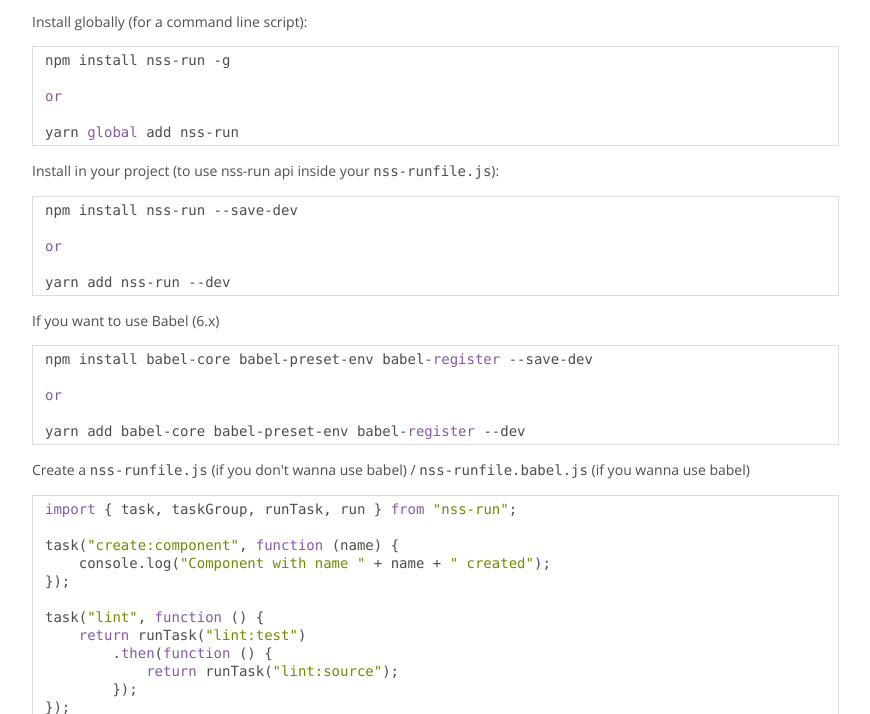
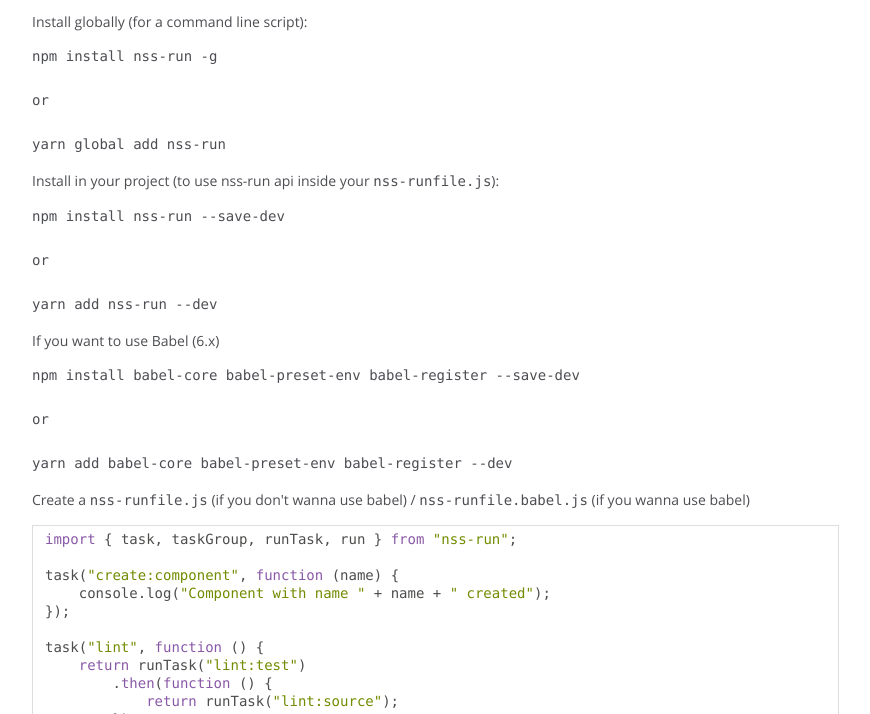
Before and after one commit to fkrauthan/nss-run, a website: page docs/index.html in a window 1280 px wide. Shown: the part 726-1440 px from the top of the page, without its empty margins (0-870 px from the left). Drawn offline with Linux system fonts and the light colour scheme.

Commit message:
Updated doc's

```diff
--- a/docs/index.html
+++ b/docs/index.html
@@ -43,7 +43,8 @@
 
 
     <section>
-        <article><h1>nss-run <a href="https://badge.fury.io/js/nss-run"><img src="https://badge.fury.io/js/nss-run.svg" alt="npm version"></a></h1><p>nss-run (not so simple run) is a very simplistic build tool.</p>
+        <article><h1>nss-run <a href="https://badge.fury.io/js/nss-run"><img src="https://badge.fury.io/js/nss-run.svg" alt="npm version"></a></h1>
+<p>nss-run (not so simple run) is a very simplistic build tool.</p>
 <p>You can find the source code on <a href="https://github.com/fkrauthan/nss-run/">github</a>.</p>
 <p>Instead of something like <code>gulp</code> or <code>grunt</code> where you are
 required to execute all your build steps thru plugins <code>nss-run</code>
@@ -54,22 +55,29 @@
 This change allows way more complex tasks. In most cases it should be very simply to migrate.
 Please take a look at the UPGRADE documentation!</p>
 </blockquote>
-<h2>Get started</h2><p>Install globally (for a command line script):</p>
-<pre class="prettyprint source"><code>npm install nss-run -g
+<h2>Get started</h2>
+<p>Install globally (for a command line script):</p>
+<pre><code>npm install nss-run -g
 
 or
 
-yarn global add nss-run</code></pre><p>Install in your project (to use nss-run api inside your <code>nss-runfile.js</code>):</p>
-<pre class="prettyprint source"><code>npm install nss-run --save-dev
+yarn global add nss-run
+</code></pre>
+<p>Install in your project (to use nss-run api inside your <code>nss-runfile.js</code>):</p>
+<pre><code>npm install nss-run --save-dev
 
 or
 
-yarn add nss-run --dev</code></pre><p>If you want to use Babel (6.x)</p>
-<pre class="prettyprint source"><code>npm install babel-core babel-preset-env babel-register --save-dev
+yarn add nss-run --dev
+</code></pre>
+<p>If you want to use Babel (6.x)</p>
+<pre><code>npm install babel-core babel-preset-env babel-register --save-dev
 
 or
 
-yarn add babel-core babel-preset-env babel-register --dev</code></pre><p>Create a <code>nss-runfile.js</code> (if you don't wanna use babel) / <code>nss-runfile.babel.js</code> (if you wanna use babel)</p>
+yarn add babel-core babel-preset-env babel-register --dev
+</code></pre>
+<p>Create a <code>nss-runfile.js</code> (if you don't wanna use babel) / <code>nss-runfile.babel.js</code> (if you wanna use babel)</p>
 <pre class="prettyprint source lang-javascript"><code>import { task, taskGroup, runTask, run } from &quot;nss-run&quot;;
 
 task(&quot;create:component&quot;, function (name) {
@@ -96,18 +104,23 @@
 task(&quot;lint:source&quot;, async () => {
     await run(&quot;eslint ./src&quot;);
     // Do something else here
-});</code></pre><p>Run:</p>
+});
+</code></pre>
+<p>Run:</p>
 <pre class="prettyprint source"><code>nss-run create:component test
 nss-run lint
 nss-run lint:test
-nss-run lint:test:unit</code></pre><p>Tips:</p>
+nss-run lint:test:unit
+</code></pre>
+<p>Tips:</p>
 <ul>
 <li><code>./node_modules/.bin/</code> is included into PATH when running commands by <code>nss-run</code> api method</li>
 <li>Executing <code>nss-run</code> command without arguments displays list of all available tasks (+ description if available)</li>
 <li><code>nss-run</code> will automatic require <code>babel-register</code> if it can not find a <code>nss-runfile.js</code> but
 a <code>nss-runfile.babel.js</code> before including the runfile.</li>
 </ul>
-<h2>Why nss-run?</h2><p>Is there really a need for a new build tool? We already have Grunt, Gulp,
+<h2>Why nss-run?</h2>
+<p>Is there really a need for a new build tool? We already have Grunt, Gulp,
 npm scripts, Makefile, runjs and many more.</p>
 <p>Gulp and Grunt are very complex and require special plugins to run the tools
 that make our nodejs development environment.</p>
@@ -127,7 +140,10 @@
 favorite tool available thru your build tool. I tried to combine my favorite part
 of gulp (the task definition system) and the simplicity of runjs to create a simpel
 (but not so simple ;)) build tool for any project size.</p>
-<h2>API</h2><pre class="prettyprint source lang-javascript"><code>import { task, taskGroup, runTask, run } from &quot;nss-run&quot;;</code></pre><p><strong>task(name, cb[, options])</strong></p>
+<h2>API</h2>
+<pre class="prettyprint source lang-javascript"><code>import { task, taskGroup, runTask, run } from &quot;nss-run&quot;;
+</code></pre>
+<p><strong>task(name, cb[, options])</strong></p>
 <p>Register a new task with the given name (do not use spaces in your name). If the task is
 going to be called the provided callback will be executed. A task might return a <code>Promise</code>
 to wait for async code to complete. Otherwise the task will be finished as soon as the
@@ -136,7 +152,9 @@
 <pre class="prettyprint source lang-javascript"><code>{
     description: ..., // provide a description for this task for the task list output (String)
     hidden: ..., // Hide this task from the task list output (true/false) - default: false
-}</code></pre><p>Examples:</p>
+}
+</code></pre>
+<p>Examples:</p>
 <pre class="prettyprint source lang-javascript"><code>task(&quot;test&quot;, function () {
     // my task logic here
 });
@@ -144,7 +162,9 @@
     // my task logic here
 }, {
     description: &quot;My test description&quot;
-});</code></pre><p><strong>taskGroup(name, tasksToExecute[, options])</strong></p>
+});
+</code></pre>
+<p><strong>taskGroup(name, tasksToExecute[, options])</strong></p>
 <p>Registers a new task (do not use spaces in your task name) that when called automatic
 calls all provided task names in a sequence (<code>tasksToExecute</code> has to be a string array). If
 you provide within the <code>tasksToExecute</code> array a array of strings the tasks in that sub array
@@ -154,18 +174,24 @@
 <pre class="prettyprint source lang-javascript"><code>{
     description: ..., // provide a description for this task for the task list output (String)
     hidden: ..., // Hide this task from the task list output (true/false) - default: false
-}</code></pre><p>Examples:</p>
+}
+</code></pre>
+<p>Examples:</p>
 <pre class="prettyprint source lang-javascript"><code>taskGroup(&quot;test&quot;, [&quot;task1&quot;, &quot;task2&quot;, &quot;task3&quot;]);
 taskGroup(&quot;test&quot;, [&quot;task1&quot;, &quot;task2&quot;, &quot;task3&quot;], {
     description: &quot;This task will call first task1, then task2 and last task3&quot;
 });
-taskGroup(&quot;test&quot;, [[&quot;task1&quot;, &quot;task2&quot;], &quot;task3&quot;]);</code></pre><p><strong>runTask(name[, arg1[, ...]])</strong></p>
+taskGroup(&quot;test&quot;, [[&quot;task1&quot;, &quot;task2&quot;], &quot;task3&quot;]);
+</code></pre>
+<p><strong>runTask(name[, arg1[, ...]])</strong></p>
 <p>This will execute a registered task with the given name. All arguments you pass
 after the name will be directly passed thru to the tasks function callback. This method
 will always return a Promise that you should use to find out if the tasks has finished.</p>
 <p>Examples:</p>
 <pre class="prettyprint source lang-javascript"><code>runTask(&quot;lint&quot;);
-runTask(&quot;lint&quot;, true, &quot;my-second-argument&quot;);</code></pre><p><strong>run(cmd[, options])</strong></p>
+runTask(&quot;lint&quot;, true, &quot;my-second-argument&quot;);
+</code></pre>
+<p><strong>run(cmd[, options])</strong></p>
 <p>Run given command as a child process and log the call in the output. It will always return
 a promise.</p>
 <p>Options:</p>
@@ -175,10 +201,14 @@
     stream: ..., // directly log the process output (true/false) - default: true
     env: ..., // environment variables to be passed down to the command (object)
     autoAnswer: ... // an array of auto answer objects to automatic answer interactive shell questions (array of Auto Answer Object's)
-}</code></pre><p>Auto Answer Object:</p>
+}
+</code></pre>
+<p>Auto Answer Object:</p>
 <pre class="prettyprint source lang-javascript"><code>    search: ..., // the text to search for in the commands output (String)
     answer: ..., // the answer either a string or a function that either returns the answer string or a Promise (String|Function)
-    hide: ..., // hide the answer in the terminal output if streaming is enabled (true/false) - default: false</code></pre><p>Examples:</p>
+    hide: ..., // hide the answer in the terminal output if streaming is enabled (true/false) - default: false
+</code></pre>
+<p>Examples:</p>
 <pre class="prettyprint source lang-javascript"><code>run(&quot;rm -rf ./lib&quot;);
 run(&quot;http-server .&quot;).then((stdout) => {
     log(stdout);
@@ -189,7 +219,8 @@
     log(stdout);
 }).catch((error) => {
     throw error;
-});</code></pre></article>
+});
+</code></pre></article>
     </section>
 
 
@@ -206,7 +237,7 @@
 <br class="clear">
 
 <footer>
-    Documentation generated by <a href="https://github.com/jsdoc3/jsdoc">JSDoc 3.5.5</a> on Wed Mar 28 2018 22:33:28 GMT-0700 (PDT)
+    Documentation generated by <a href="https://github.com/jsdoc/jsdoc">JSDoc 3.6.4</a> on Thu Jun 25 2020 10:50:52 GMT-0700 (Pacific Daylight Time)
 </footer>
 
 <script> prettyPrint(); </script>
--- a/docs/scripts/linenumber.js
+++ b/docs/scripts/linenumber.js
@@ -1,12 +1,12 @@
 /*global document */
-(function() {
-    var source = document.getElementsByClassName('prettyprint source linenums');
-    var i = 0;
-    var lineNumber = 0;
-    var lineId;
-    var lines;
-    var totalLines;
-    var anchorHash;
+(() => {
+    const source = document.getElementsByClassName('prettyprint source linenums');
+    let i = 0;
+    let lineNumber = 0;
+    let lineId;
+    let lines;
+    let totalLines;
+    let anchorHash;
 
     if (source && source[0]) {
         anchorHash = document.location.hash.substring(1);
@@ -15,7 +15,7 @@
 
         for (; i < totalLines; i++) {
             lineNumber++;
-            lineId = 'line' + lineNumber;
+            lineId = `line${lineNumber}`;
             lines[i].id = lineId;
             if (lineId === anchorHash) {
                 lines[i].className += ' selected';
--- a/docs/styles/jsdoc-default.css
+++ b/docs/styles/jsdoc-default.css
@@ -273,7 +273,7 @@
     margin: 0;
 }
 
-.prettyprint
+.source
 {
     border: 1px solid #ddd;
     width: 80%;
@@ -284,7 +284,7 @@
     width: inherit;
 }
 
-.prettyprint code
+.source code
 {
     font-size: 100%;
     line-height: 18px;
```
Also changed, not shown: docs/global.html (+12 -4 lines), docs/index.js.html (+3 -4 lines).
